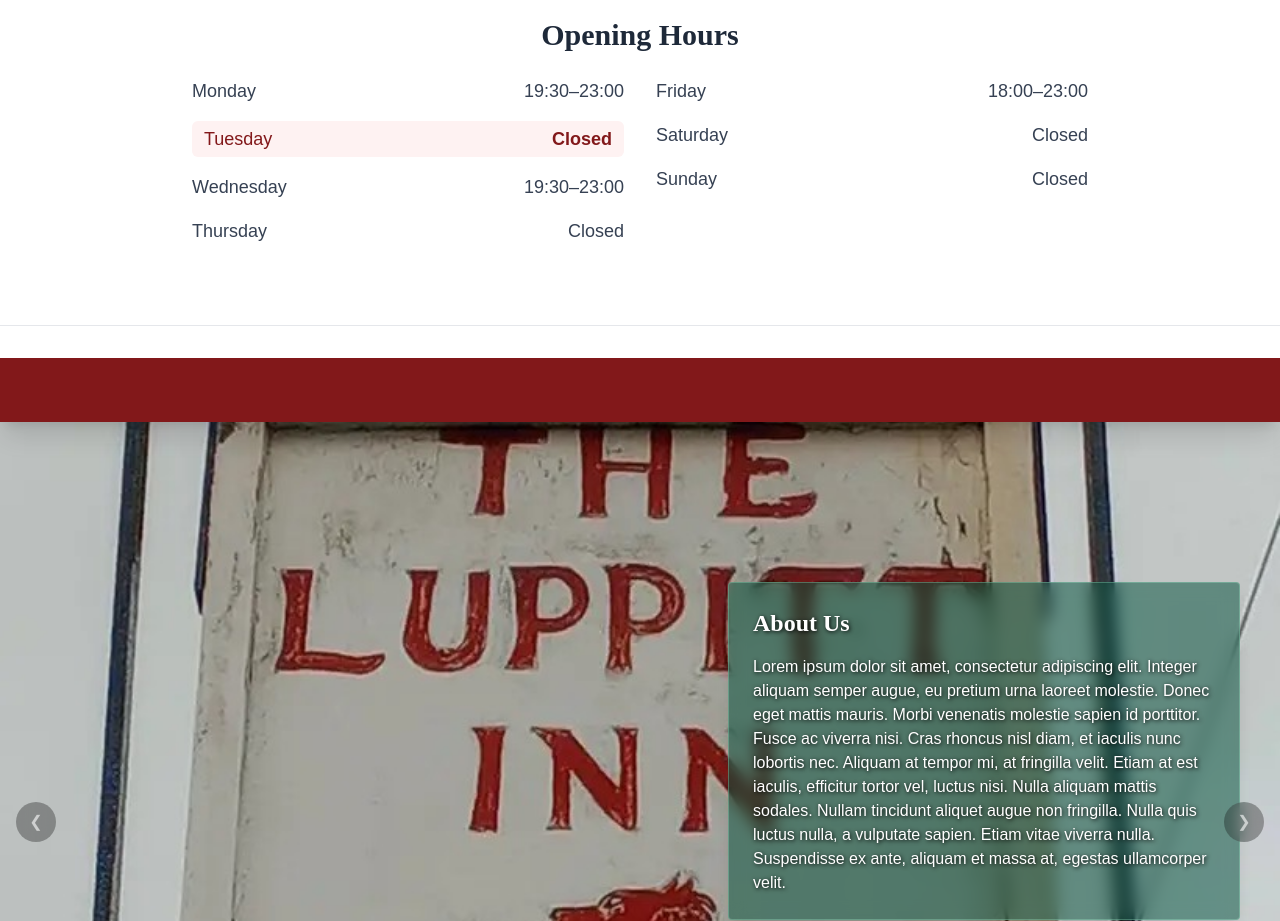
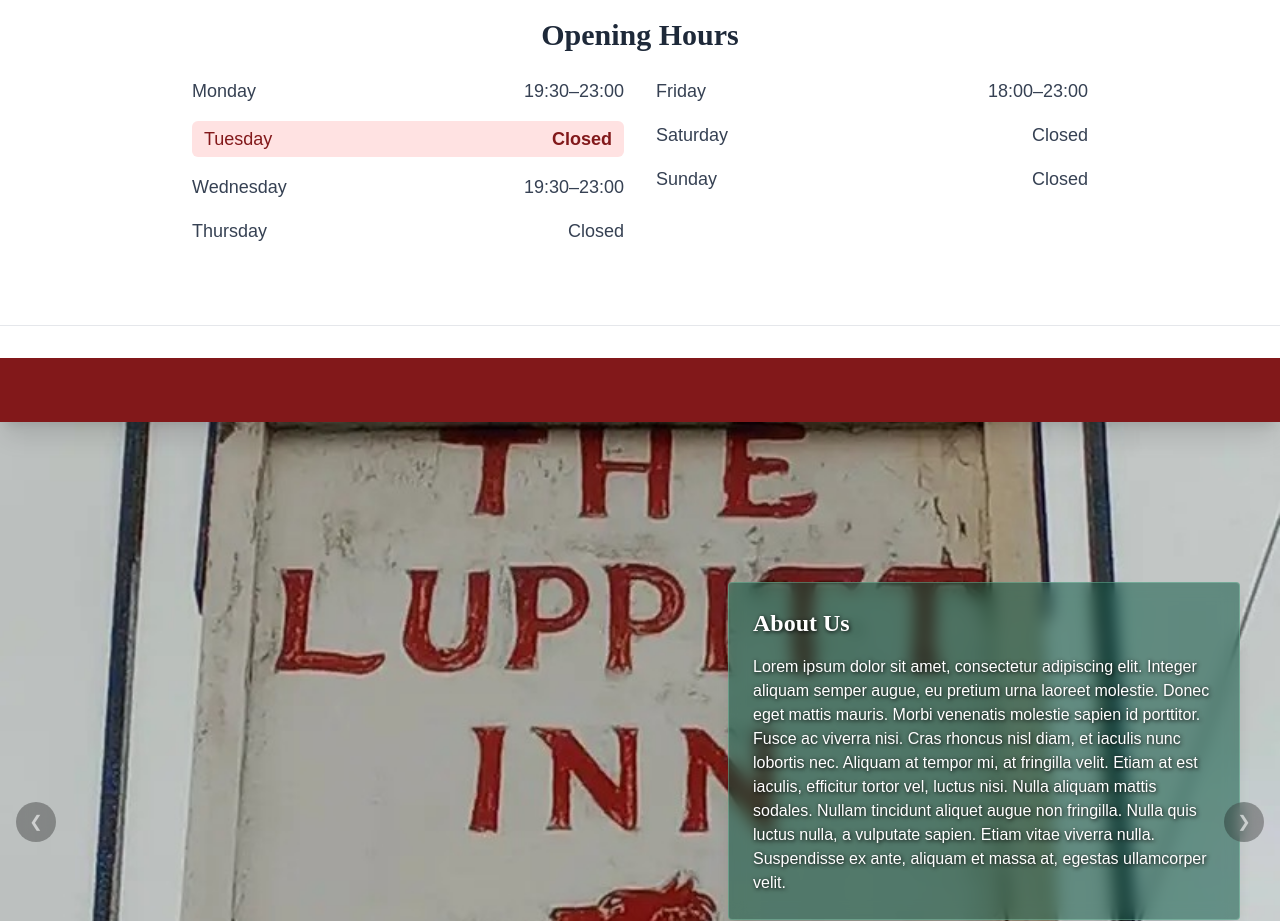
Before and after one commit to WalidOEa/luppitt-inn, a website: page index.html in a window 1280 px wide. Shown: the part 960-1881 px from the top of the page. Drawn offline with Linux system fonts and the light colour scheme; grey boxes are pictures that could not be loaded; a web font is replaced by a local one.

Commit message:
Add custom ico

```diff
--- a/index.html
+++ b/index.html
@@ -14,6 +14,8 @@
         <!-- Body font -->
         <link rel="preconnect" href="https://rsms.me/">
         <link rel="stylesheet" href="https://rsms.me/inter/inter.css">
+
+        <link rel="icon" type="image/jpeg" href="./assets/ico/luppitt-inn-icon.jpg">
     </head>
 
     <!-- Body -->
--- a/main.js
+++ b/main.js
@@ -51,7 +51,7 @@ rows.forEach((row) => {
         row.classList.add(
             "text-red-900",
             "font-semibold",
-            "bg-red-50",
+            "bg-red-100",
             "px-3",
             "py-1",
             "rounded-md"
```
Also changed, not shown: assets/ico/luppitt-inn-icon.jpg (added), output.css, 1 other file.
